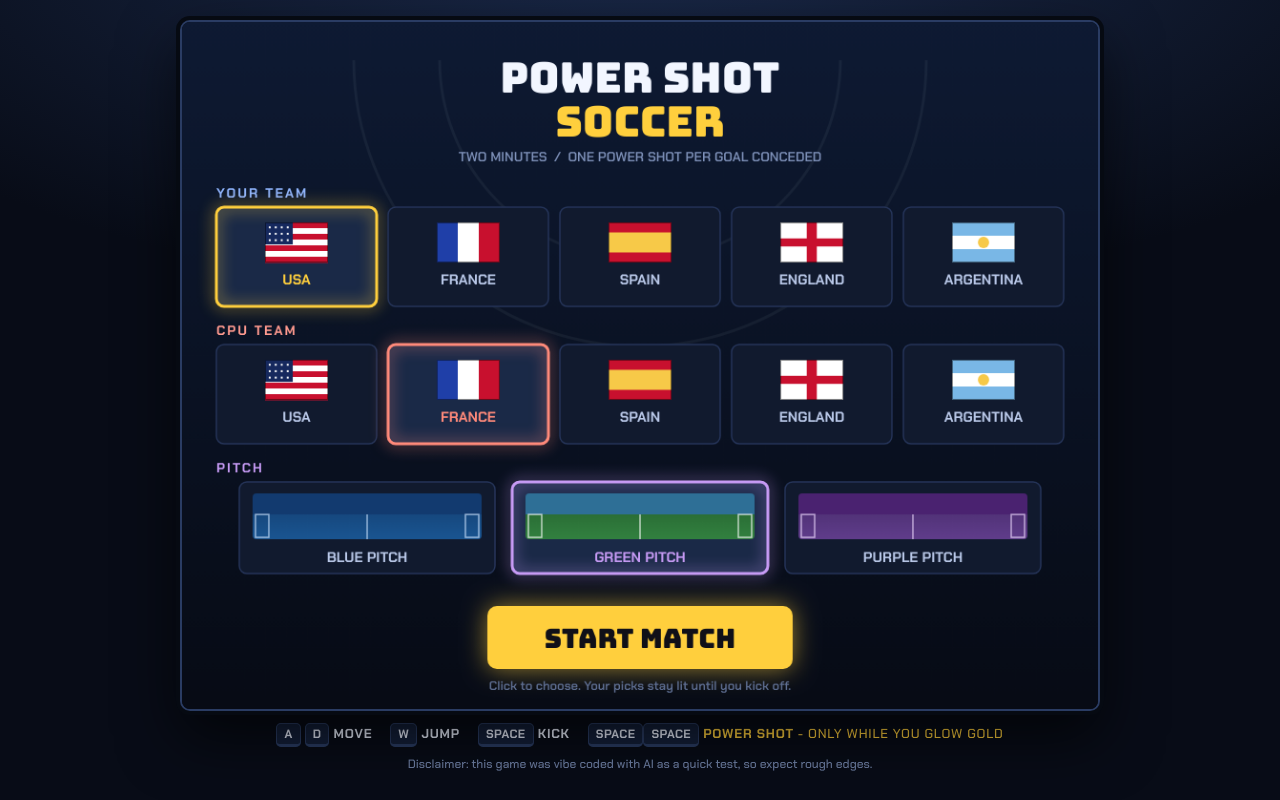
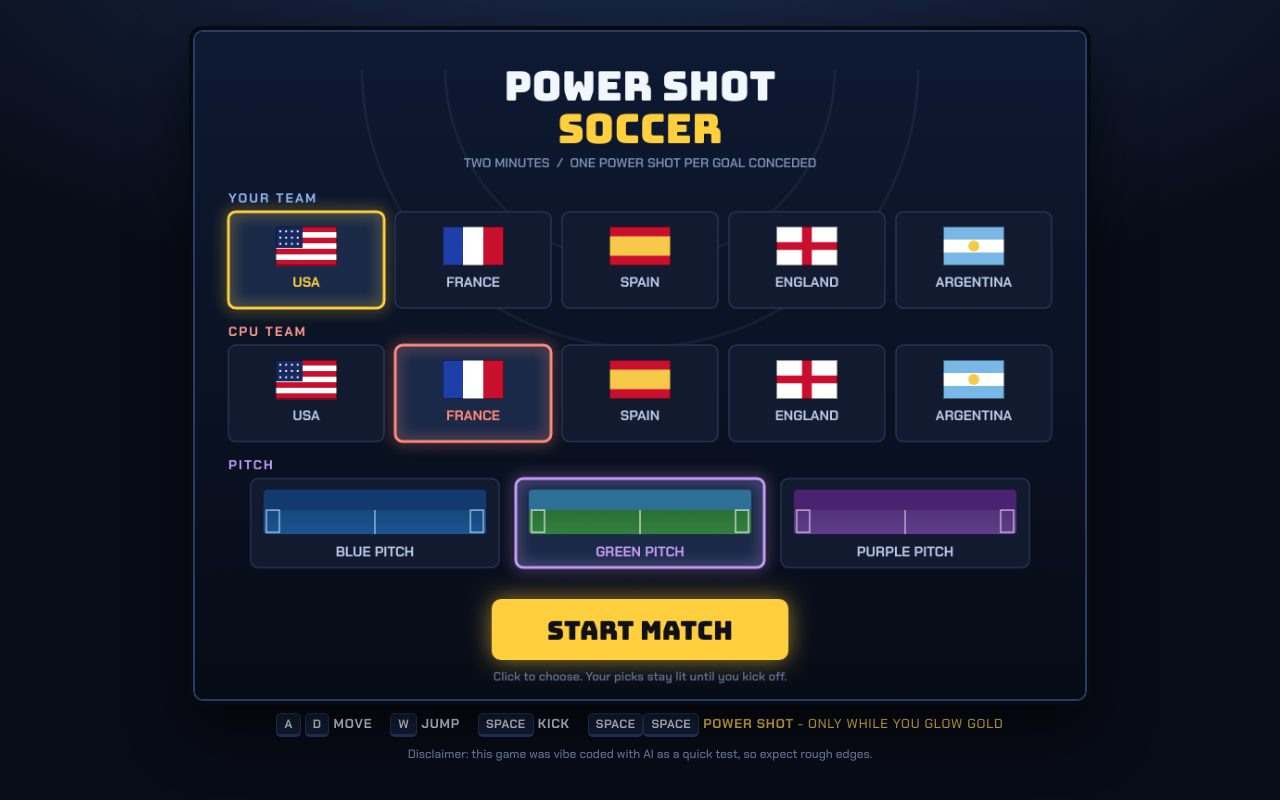
Before and after one commit to BrentRoschke/PowerShotSoccer, a plain HTML site: page index.html in a window 1280 px wide. Drawn offline with Linux system fonts and the light colour scheme.

Commit message:
Leave room for the disclaimer line
Co-Authored-By: Claude Opus 5.5 <noreply@anthropic.com>

```diff
--- a/index.html
+++ b/index.html
@@ -63,7 +63,7 @@
     letter-spacing:.04em;
   }
   /* fit the whole field on screen (iPad landscape included) */
-  #stage{width:min(100%, 960px, calc((100dvh - 110px) * 4 / 3))}
+  #stage{width:min(100%, 960px, calc((100dvh - 130px) * 4 / 3))}
   body{-webkit-tap-highlight-color:transparent}
   #note{font-size:12px;color:var(--muted);opacity:.75;text-align:center;max-width:960px;margin:0}
   @media (prefers-reduced-motion:reduce){*{animation:none!important}}
```
